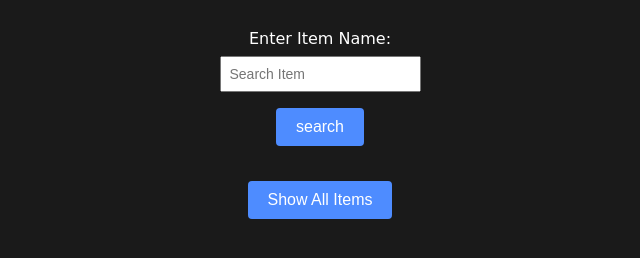
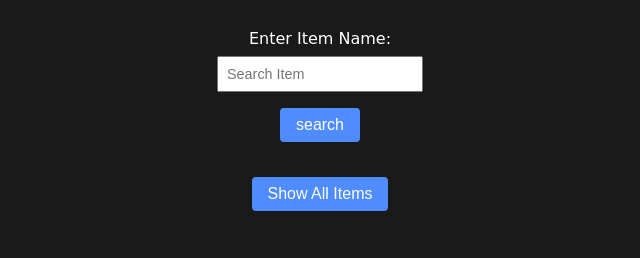
Before and after one commit to staten-island-tech/api-project-js1247, a website built with Vite: page api-project/index.html in a window 1280 px wide. Shown: the part 62-320 px from the top of the page, without its empty margins (320-960 px from the left). Built offline with nearby package versions, Linux system fonts and the light colour scheme; no server answers.

Commit message:
Update style.css

```diff
--- a/api-project/css/style.css
+++ b/api-project/css/style.css
@@ -30,12 +30,11 @@ label {
 
 .search {
   padding: 0.5rem;
-  font-size: 0.875rem;
-  transition: background-color 0.3s ease;
+  font-size: 0.9rem;
 }
 
 .search-btn, .all-btn {
-  padding: 0.625rem 1.25rem;
+  padding: 0.5rem 1rem;
   font-size: 1rem;
   cursor: pointer;
   background-color: #4e8cff;
@@ -55,7 +54,7 @@ label {
 
 .item {
   background-color: #2b2b2b;
-  border: 0.063rem solid #333;
+  border: 0.1rem solid #333;
   border-radius: 0.25rem;
   padding: 1rem;
   margin-bottom: 2rem;
```
